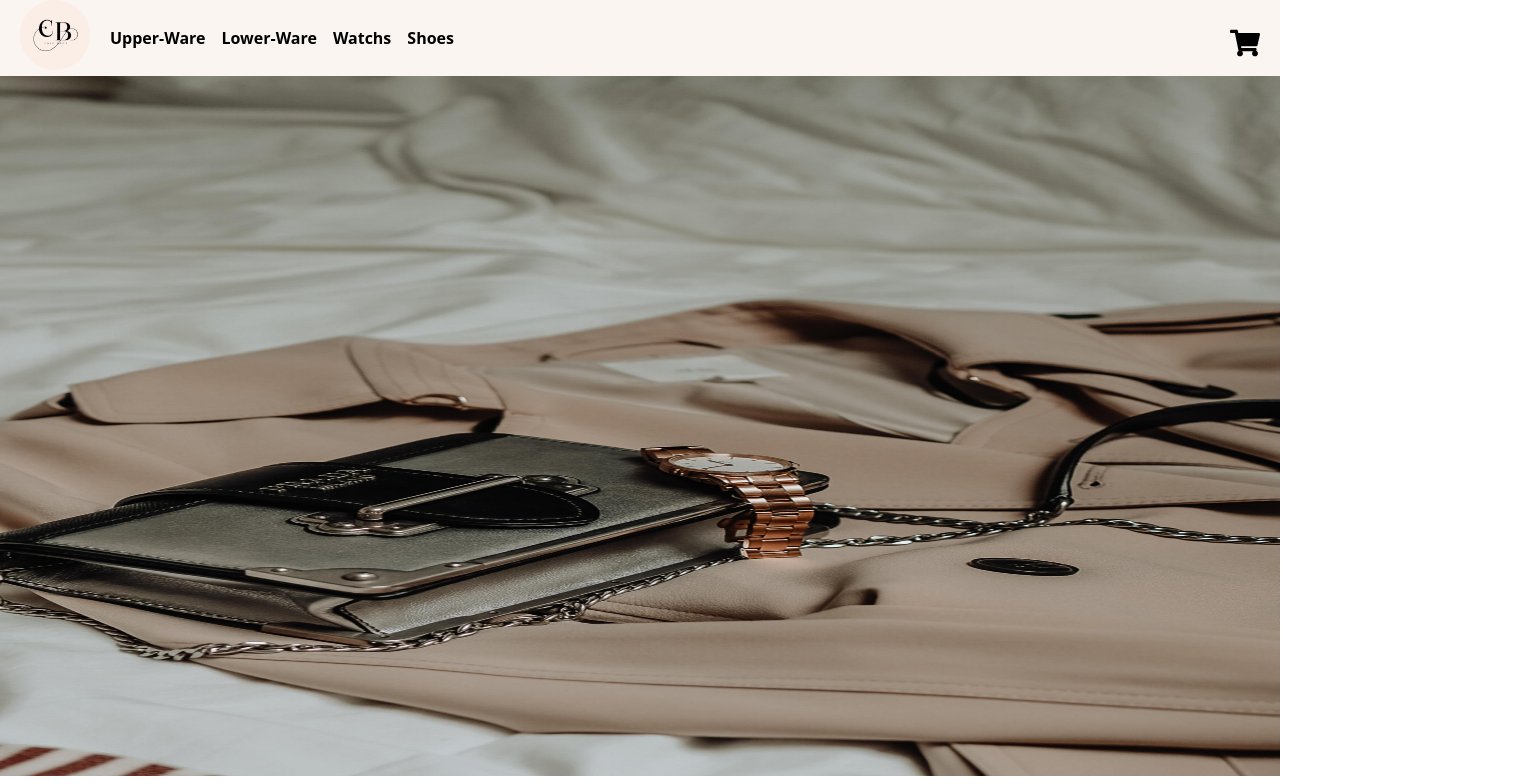
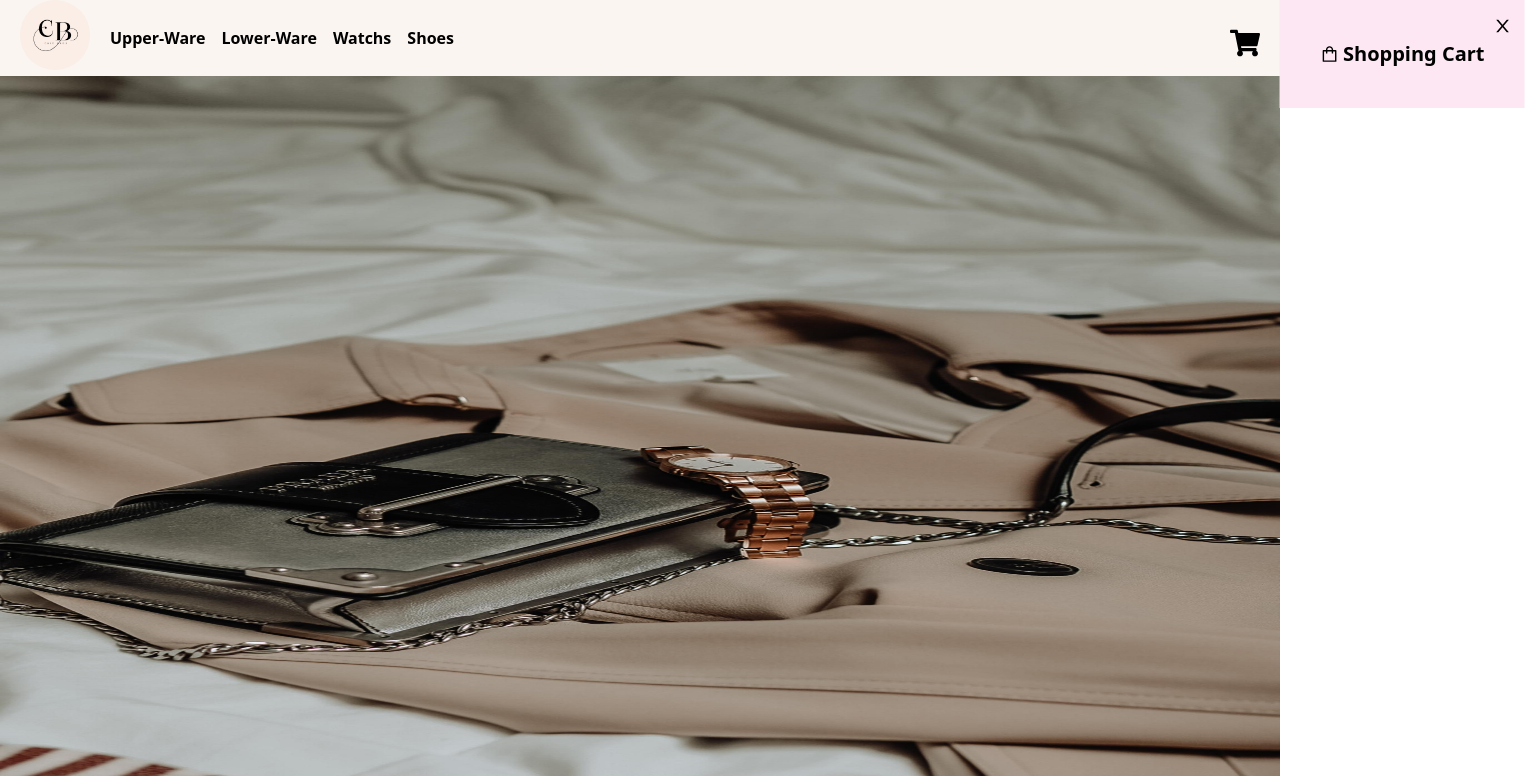
Before and after one commit to CodeChainWizard/riya, a Next.js app: page / in a window 1280 px wide. Shown: the top 784 px of the page, 1525 px wide, since content can reach past the window. Built offline with nearby package versions, Linux system fonts and the light colour scheme.

Commit message:
toggle cart done

```diff
--- a/components/Navbar.jsx
+++ b/components/Navbar.jsx
@@ -1,9 +1,22 @@
-import React from 'react';
+import React, { useRef } from 'react';
 import Image from 'next/image';
 import Link from 'next/link';
 import { FaShoppingCart } from 'react-icons/fa';
+import { AiOutlineShopping, AiOutlineClose } from 'react-icons/ai';
 
 const Navbar = () => {
+  const toggleCart = () => {
+    if (ref.current.classList.contains('translate-x-full')) {
+      ref.current.classList.remove('translate-x-full');
+      ref.current.classList.add('translate-x-0');
+    } else if (!ref.current.classList.contains('translate-x-full')) {
+      ref.current.classList.remove('translate-x-0');
+      ref.current.classList.add('translate-x-full');
+    }
+  };
+
+  const ref = useRef();
+
   return (
     <div className="flex shadow-md flex-col md:flex-row md:justify-start justify-center items-center bg-[#f7eee798]">
       <div
@@ -45,9 +58,21 @@ const Navbar = () => {
           </Link>
         </ul>
       </div>
+      <div onClick={toggleCart} className="cart absolute right-0 mx-5 top-7">
+        <FaShoppingCart className="text-2xl md:text-3xl cursor-pointer" />
+      </div>
 
-      <div className="cart absolute right-0 mx-5 top-7">
-        <FaShoppingCart className="text-2xl md:text-3xl cursor-pointer" />
+      {/* SideBar */}
+
+      <div
+        ref={ref}
+        className="sideCart absolute top-0 p-10 right-0 bg-pink-100 flex transition-transform  translate-x-full transform"
+      >
+        <AiOutlineShopping className="mt-[4px] mr-[3px] text-xl" />
+        <h2 className="font-bold text-xl">Shopping Cart</h2>
+        <span onClick={toggleCart} className="absolute top-4 right-3">
+          <AiOutlineClose className=" font-bold cursor-pointer text-xl text-black" />
+        </span>
       </div>
     </div>
   );
--- a/styles/globals.css
+++ b/styles/globals.css
@@ -1,3 +1,6 @@
 @tailwind base;
 @tailwind components;
 @tailwind utilities;
+body {
+    overflow-x: hidden;
+}
```
